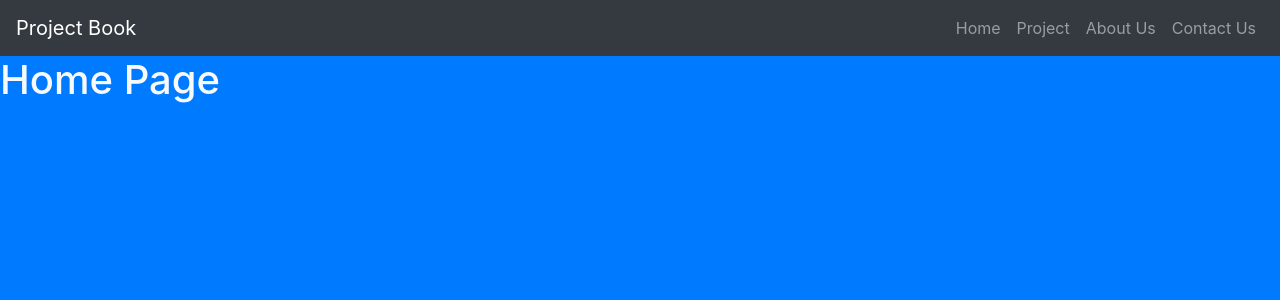
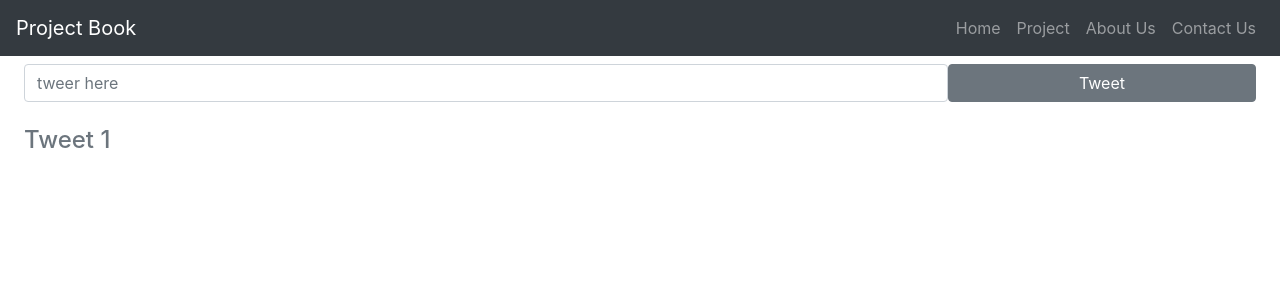
Before and after one commit to cg-201/react-app-demo5, a React (Create React App) app: page / in a window 1280 px wide. Shown: the top 300 px of the page. Built offline with nearby package versions, Linux system fonts and the light colour scheme.

Commit message:
userinteface.

```diff
--- a/src/components/Home.js
+++ b/src/components/Home.js
@@ -1,7 +1,20 @@
 export function Home() {
   return (
-    <div className="bg-primary" style={{ height: "100vh" }}>
-      <h1 className="text-light">Home Page</h1>
+    <div>
+      {/** CAPTURE INPUT HERE  */}
+      <div className="d-flex mt-2 mx-4">
+        <input
+          className="form-control w-75"
+          type="text"
+          placeholder="tweer here"
+        />
+        <input type="button" className="w-25 btn btn-secondary" value="Tweet" />
+      </div>
+
+      {/** DISPLAY TWEET HERE */}
+      <div className="mx-4 mt-4">
+        <h4 className="text-secondary">Tweet 1</h4>
+      </div>
     </div>
   );
 }
```
